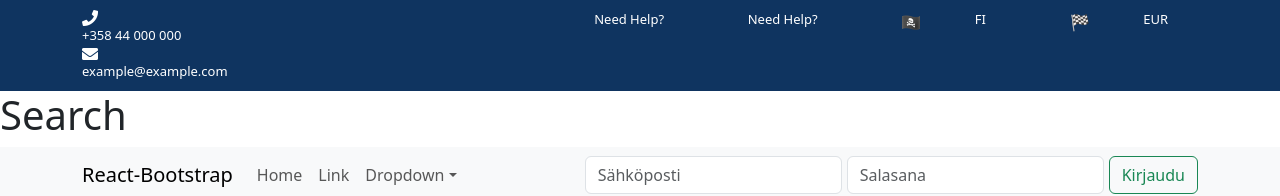
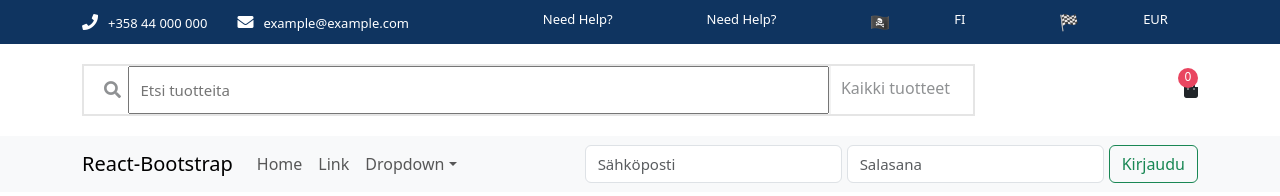
Before and after one commit to SG8-verkkopalveluprojekti/verkkokauppa, a React (Create React App) app: page / in a window 1280 px wide. Shown: the top 196 px of the page. Built offline with nearby package versions, Linux system fonts and the light colour scheme.

Commit message:
search bar, and header adjustments

```diff
--- a/package.json
+++ b/package.json
@@ -42,5 +42,8 @@
       "last 1 firefox version",
       "last 1 safari version"
     ]
+  },
+  "devDependencies": {
+    "react-router-dom": "^6.18.0"
   }
 }
--- a/src/App.css
+++ b/src/App.css
@@ -37,6 +37,7 @@ body {
     display: flex;
 }
 
+
 a {
     text-decoration: none;
     color: #000;
--- a/src/components/Head.js
+++ b/src/components/Head.js
@@ -1,26 +1,25 @@
-
-import React from 'react'
+import React from "react";
 
 export const Head = () => {
   return (
     <div>
-        <section className='head'>
-            <div className='container d_flex'>
-                <div className='left row'>
-                    <i className='fa fa-phone'></i>
+      <section className="head">
+        <div className="container d_flex">
+          <div className="left-column">
+            <i className="fa fa-phone"></i>
             <label>+358 44 000 000</label>
-                    <i className='fa fa-envelope'></i>
+            <i className="fa fa-envelope"></i>
             <label>example@example.com</label>
           </div>
-                <div className='right row RText'></div>
+          <div className="right row RText"></div>
           <label>Need Help?</label>
           <label>Need Help?</label>
           <span>🏴‍☠️</span>
-                <label htmlFor=''>FI</label>
+          <label htmlFor="">FI</label>
           <span>🏁</span>
-                <label htmlFor=''>EUR</label>
+          <label htmlFor="">EUR</label>
         </div>
       </section>
     </div>
-  )
-}
+  );
+};
--- a/src/components/Header.css
+++ b/src/components/Header.css
@@ -16,3 +16,61 @@
 }
 
 /*-----------HEAD------------*/
+/*-----------SEARCH------------*/
+.search {
+    padding: 20px 0;
+}
+
+.search .width {
+    width: 20%;
+}
+
+.search-box {
+    width: 80%;
+    border: 2px solid rgba(0, 0, 0, 0.1);
+}
+
+.search-box i{
+    width: 5%;
+    text-align: center;
+    font-size: 20px;
+    opacity: 0.5;
+    padding: 15px 20px;
+    font-size: 17px;
+}
+
+.search-box input {
+    width: 100%;
+    padding: 10px;
+}
+::placeholder{
+    font-size: 15px;
+}
+
+.search-box span {
+    width: 20%;
+    opacity: 0.5;
+    border-left: 2px solid rgba(0, 0, 0, 0.1);
+    padding: 10px
+}
+
+.cart {
+    position: relative;
+}
+.search .cart span{
+    position: absolute;
+    top: -10px;
+    right: 0;
+    width: 20px;
+    height: 20px;
+    border-radius: 50%;
+    text-align: center;
+    background-color: #e94560;
+    font-size: 12px;
+    color: #fff;
+}
+
+.search .f_flex{
+    justify-content: end;
+}
+/*-----------SEARCH------------*/
--- a/src/components/Search.js
+++ b/src/components/Search.js
@@ -1,9 +1,28 @@
+
+
 import React from 'react'
+
 
 export const Search = () => {
   return (
     <>
-    <h1>Search</h1>
+    <section className='search'>
+      <div className='container c_flex'>
+        <div className='search-box f_flex'>
+          <i className='fa fa-search'></i>
+          <input type='text' placeholder='Etsi tuotteita' ></input>
+          <span>Kaikki tuotteet</span>
+        </div>
+        <div className='icon f_flex width'>
+          <div className='cart'>
+          {/* <Link to="/cart"> */}
+              <i className='fa fa-shopping-bag icon-circle'></i>
+              <span>0</span>
+            {/*  </Link> */}
+          </div>
+        </div>
+      </div>
+    </section>
     </>
   )
 }
```
Also changed, not shown: 1 other file (tests, documents, lock files or other folders). Lines whose indentation alone changed are shown as unchanged.
